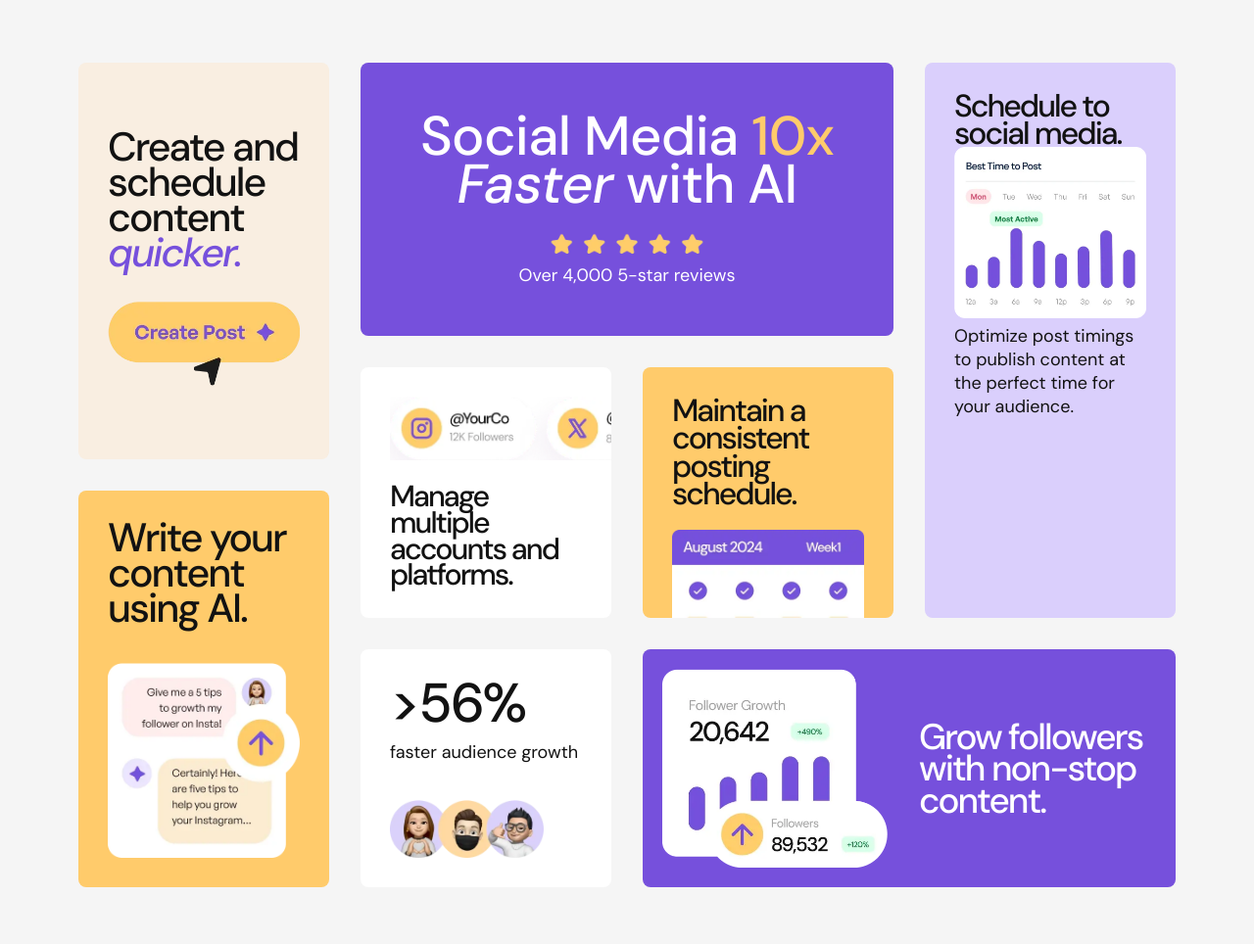
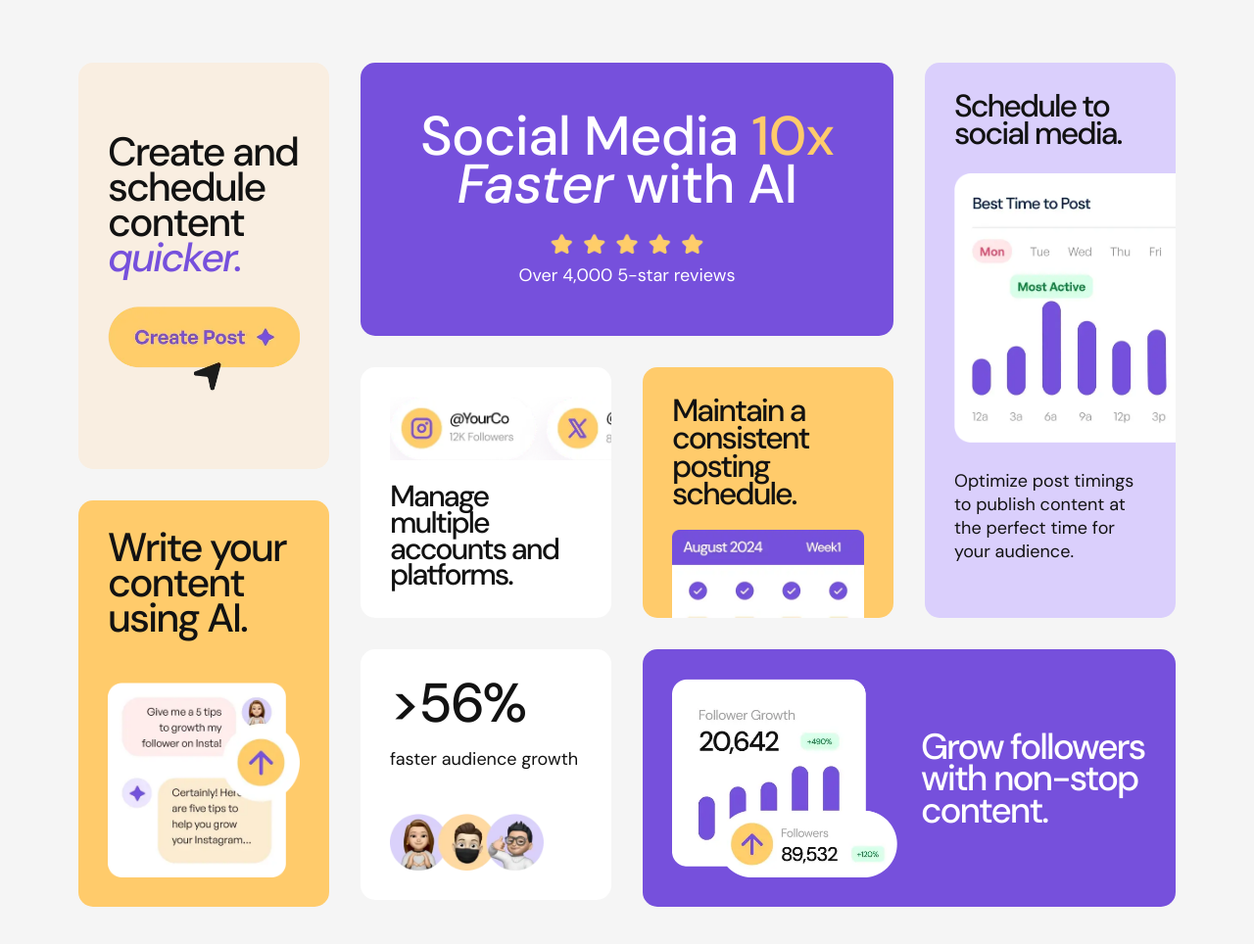
Before and after one commit to Fayozxon/fem-bento-grid, a plain HTML site: page index.html in a window 1280 px wide. Shown: the whole page at 98% size. Drawn offline with Linux system fonts and the light colour scheme.

Commit message:
desktop design completed

```diff
--- a/main.css
+++ b/main.css
@@ -131,6 +131,22 @@ body {
     padding: 30px;
 }
 
+.main-section__right--top .bg-grey {
+    position: relative;
+    display: flex;
+    flex-direction: column;
+    justify-content: space-between;
+    padding-bottom: 3.5rem;
+}
+
+.main-section__right--top .bg-grey img {
+    position: absolute;
+    top: 20%;
+    left: 30px;
+    width: 120%;
+    max-width: unset;
+}
+
 /* main sec > right part > bottom */
 .main-section__right--bottom {
     display: grid;
@@ -141,12 +157,11 @@ body {
     display: flex;
     align-items: center;
     justify-content: space-between;
-    padding: 20px;
 }
 
 .main-section__right--bottom .bg-purple img {
     width: 230px;
-    margin-right: 2rem;
+    margin-right: 1.5rem;
 }
 
 .main-section__right--bottom .bg-purple .content-card__title {
@@ -157,6 +172,7 @@ body {
     display: flex;
     flex-direction: column;
     justify-content: space-between;
+    aspect-ratio: 1/1;
 }
 
 .main-section__right--bottom .bg-white .content-card__title {
@@ -174,7 +190,7 @@ body {
 /* content card */
 .content-card {
     padding: 30px;
-    border-radius: 8px;
+    border-radius: 15px;
     overflow: hidden;
     margin: 1rem;
 }
```
